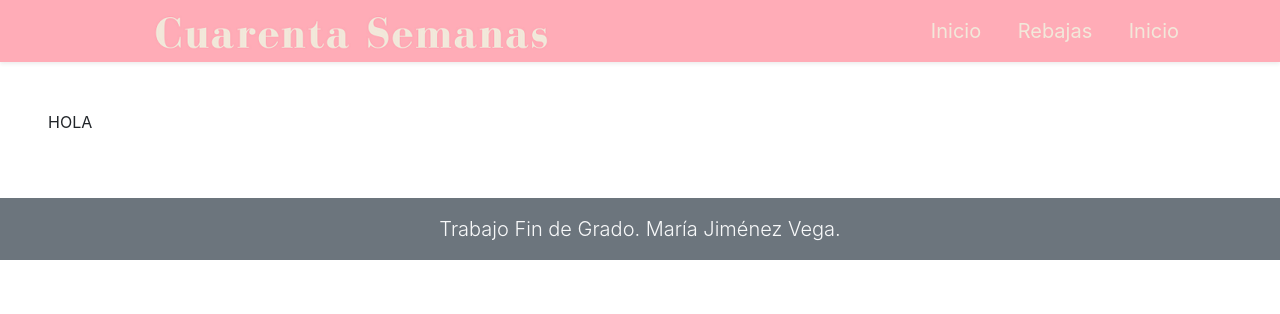
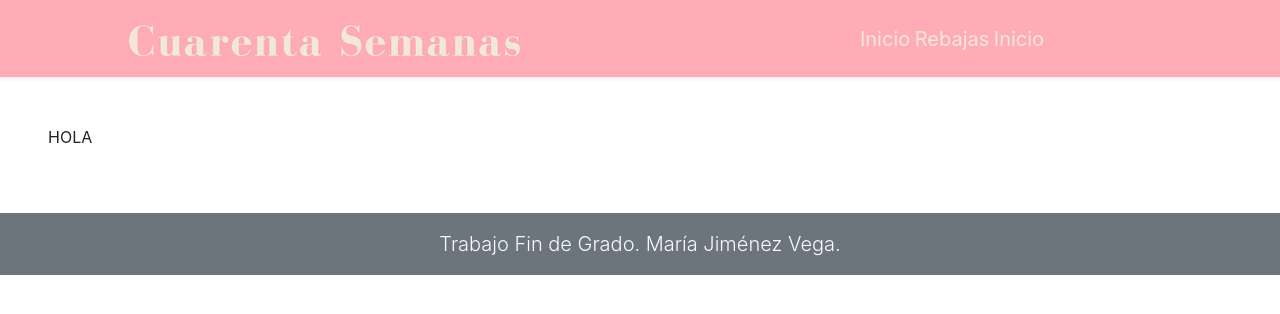
Before and after one commit to marjimveg1/TFG, a Django app: page /inicio/ in a window 1280 px wide. Shown: the top 314 px of the page. Run offline with Django 3.2, Linux system fonts and the light colour scheme; some libraries are stand-ins or nearby versions; some web fonts are replaced.

Commit message:
mejorado base

```diff
--- a/Universidad/Universidad/Apps/Gestion/templates/base.html
+++ b/Universidad/Universidad/Apps/Gestion/templates/base.html
@@ -25,17 +25,16 @@
   </head>
   <body>
     <nav class="bg-light shadow-sm sticky-top">
-      <div class="container">
-        <div class="row">
-          <div class="col-6 col-md-6 col-sm-2 text-center">
-            <img src="../static/img/index/1.png" alt="Logo" class="p-2">
+      <div class="container-fluid">
+        <div class="row align-items-center p-3">
+          <div class="col-12 col-md-6 text-center">
+            <img  src="../static/img/index/1.png" alt="Logo"  class="img-fluid">
           </div>
-          <div class="col-6  col-md-6 col-sm-2 d-md-block text-right ">
-            <ul class="mb-0 list-unstyled font-weight-light-bold">
-
-              <li class="d-inline-block p-3"><a href="" style="color:#F2E8DA" class="lead"><strong>Inicio</strong></a></li>
-              <li class="d-inline-block p-3"><a href="" style="color:#F2E8DA" class="lead"><strong>Rebajas</strong></a></li>
-              <li class="d-inline-block p-3"><a href=""  style="color:#F2E8DA" class="lead"><strong>Inicio</strong></a></li>
+          <div class=" col-12 col-md-6 text-center ">
+            <ul class="list-unstyled mb-0">
+              <li class="d-inline-block"><a href="" style="color:#F2E8DA" class="lead"><strong>Inicio</strong></a></li>
+              <li class="d-inline-block "><a href="" style="color:#F2E8DA" class="lead"><strong>Rebajas</strong></a></li>
+              <li class="d-inline-block"><a href=""  style="color:#F2E8DA" class="lead"><strong>Inicio</strong></a></li>
             </ul>
           </div>
         </div>
@@ -47,59 +46,6 @@
      {% endblock %}
 
 
-
-<!--
-
-
-
-
-
-
-        <div class="row py-5">
-          <div class="col-12 text-center pb-5">
-            <h2 class="titulo-rosa d-inline-block px-2">Tienda</h2>
-          </div>
-          <div class="col-12 col-md-4 text-center mb-4 mb-md-0">
-            <img src="../static/img/index/producto1.png" alt="Calcetines" class="img-fluid">
-            <h3 class="pt-3">Calcetines</h3>
-            <span class="d-block precio font-weight-bolder lead">$350<sup>MXN</sup></span>
-            <button class="btnRosa py-2 px-5 text-white mt-3">Comprar</button>
-          </div>
-          <div class="col-12 col-md-4 text-center mb-4 mb-md-0">
-            <img src="../static/img/index/producto2.png" alt="Calcetines" class="img-fluid">
-            <h3 class="pt-3">Crema para manos</h3>
-            <span class="d-block precio font-weight-bolder lead">$350<sup>MXN</sup></span>
-            <button class="btnRosa py-2 px-5 text-white mt-3">Comprar</button>
-          </div>
-          <div class="col-12 col-md-4 text-center mb-4 mb-md-0">
-            <img src="../static/img/index/producto3.png" alt="Calcetines" class="img-fluid">
-            <h3 class="pt-3">Cera depiladora</h3>
-            <span class="d-block precio font-weight-bolder lead">$350<sup>MXN</sup></span>
-            <button class="btnRosa py-2 px-5 text-white mt-3">Comprar</button>
-          </div>
-        </div>
-
-         <div class="row py-4 border-top">
-          <div class="col-12 text-right py-5">
-            <h2 class="titulo-rosa px-2 d-inline-block">Rebajas Navideñas</h2>
-          </div>
-           <div class="col-12 col-md-6">
-             <img src="../static/img/index/rebajas1.jpg" alt="Rebajas 60 porciento" class="img-fluid">
-           </div>
-           <div class="col-12 col-md-6">
-             <div class="row">
-               <div class="col-12">
-                 <img src="../static/img/index/rebajas2.jpg" alt="Rebajas carrito" class="img-fluid">
-               </div>
-               <div class="col-12 pt-5">
-                 <img src="../static/img/index/rebajas3.jpg" alt="Rebajas chica" class="img-fluid">
-               </div>
-             </div>
-           </div>
-         </div>
-      </div>
-    </main>
-   -->
 
 
 
```
